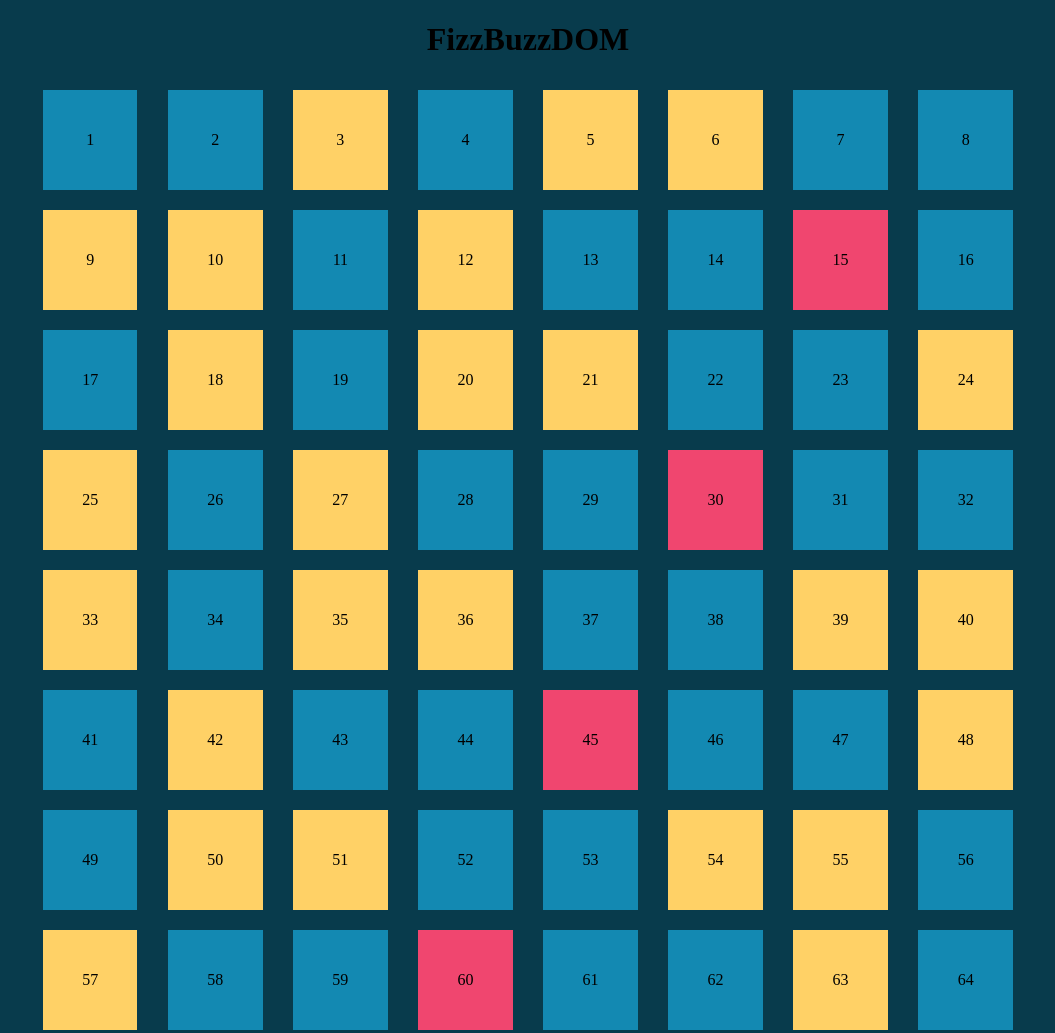
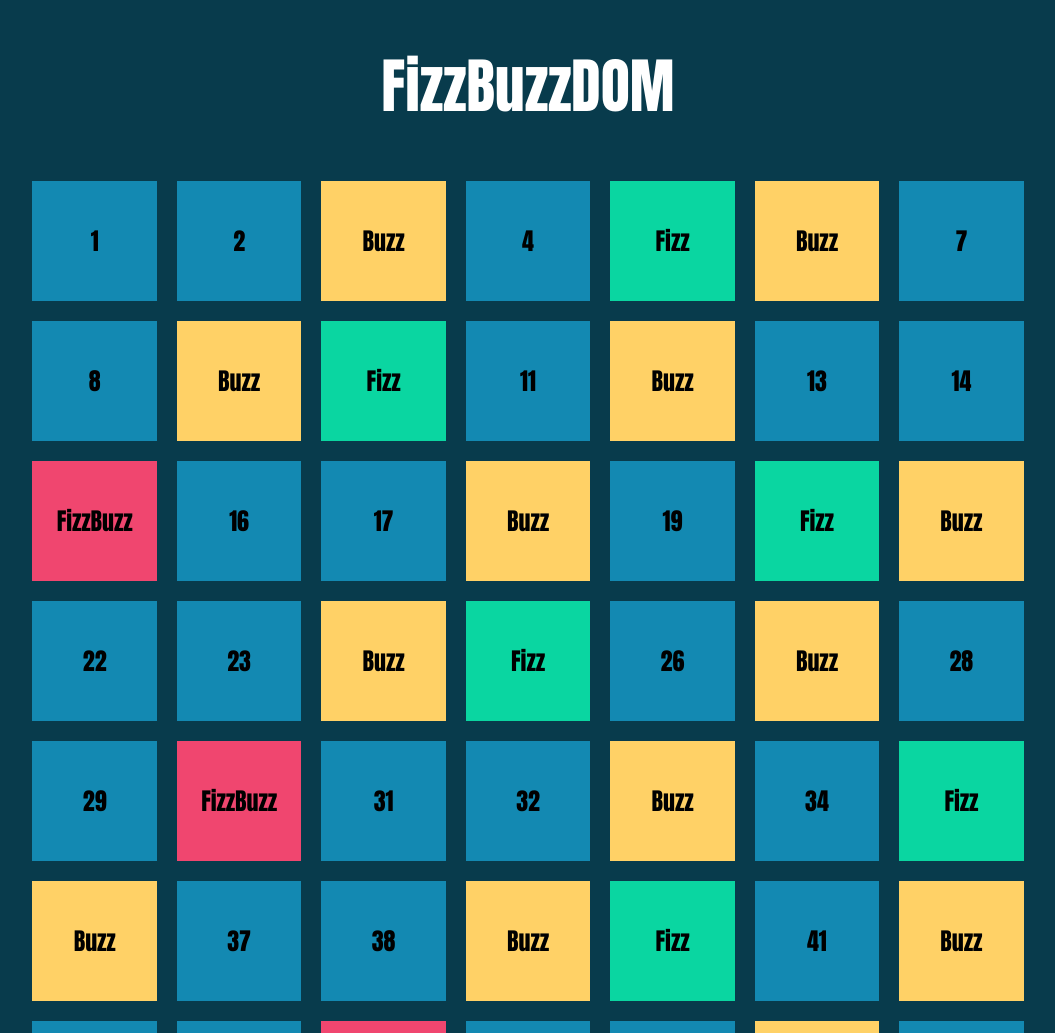
Before and after one commit to DragoAl/js-fizzbuzzdom, a plain HTML site: page index.html in a window 1280 px wide. Shown: the top 1033 px of the page, without its empty margins (112-1167 px from the left). Drawn offline with Linux system fonts and the light colour scheme.

Commit message:
logic ok css ok

```diff
--- a/script.js
+++ b/script.js
@@ -10,16 +10,26 @@ for (let i = 1; i <= 100; i++){
 
     let square = document.createElement("div");
     square.classList.add("square");
-    square.append(i);
+
     contSquare.append(square);
 
-    if ((i % 3 == 0) && (i % 5 == 0)){
+    //  if ((i % 3 == 0) && (i % 5 == 0))
+    if (i % 15 == 0){
         square.classList.add("squarered");
-    } else if((i % 3 == 0) || (i % 5 == 0)) {
+        square.append("FizzBuzz");
+
+    } else if (i % 5 == 0) {
+        square.classList.add("squareacqua");
+        square.append("Fizz");
+
+    } else if(i % 3 == 0) {
         square.classList.add("squareyellow");
+        square.append("Buzz");
+    }else{
+        square.classList.add("squareblue");
+        square.append(i);
 
-    } else{
-        square.classList.add("squareblue");
+
     }
 
 }
--- a/style.css
+++ b/style.css
@@ -1,30 +1,47 @@
-body{
+body {
     background-color: #083b4c;
+    font-family: Impact, Haettenschweiler, 'Arial Narrow Bold', sans-serif;
 }
-#container{
+
+#container {
     width: 80%;
     margin: 0 auto;
     text-align: center;
 }
-#container-square{
+
+h1{
+    color: white;
+    font-size: 60px;
+}
+
+#container-square {
     display: flex;
     flex-wrap: wrap;
-    justify-content: space-evenly;
+    /* justify-content: space-evenly; */
 }
-.square{
-    width: calc((100% / 7) - 50px);
+
+.square {
+    width: calc((100% / 7) - 20px );
     margin: 10px;
-    height: 100px;
+    height: 120px;
     display: flex;
     align-items: center;
     justify-content: center;
+    font-size: 24px;
 }
-.squareblue{
+
+.squareblue {
     background-color:#1389b2 ;
 }
-.squarered{
+
+.squarered {
     background-color: #f0466f;
 }
-.squareyellow{
+
+.squareyellow {
     background-color: #ffd166;
 }
+
+.squareacqua {
+    background-color: #0ad6a1;
+}
```
Also changed, not shown: index.html (+1 -7 lines).
